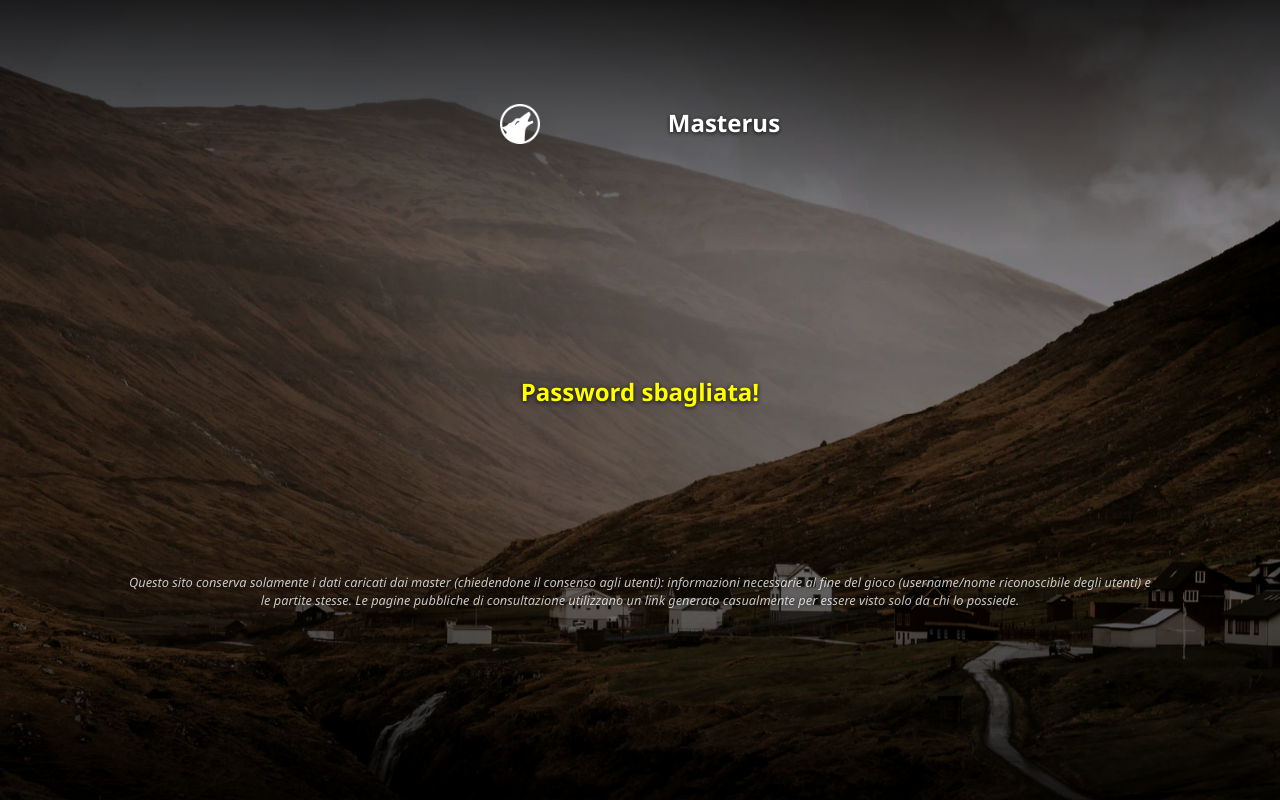
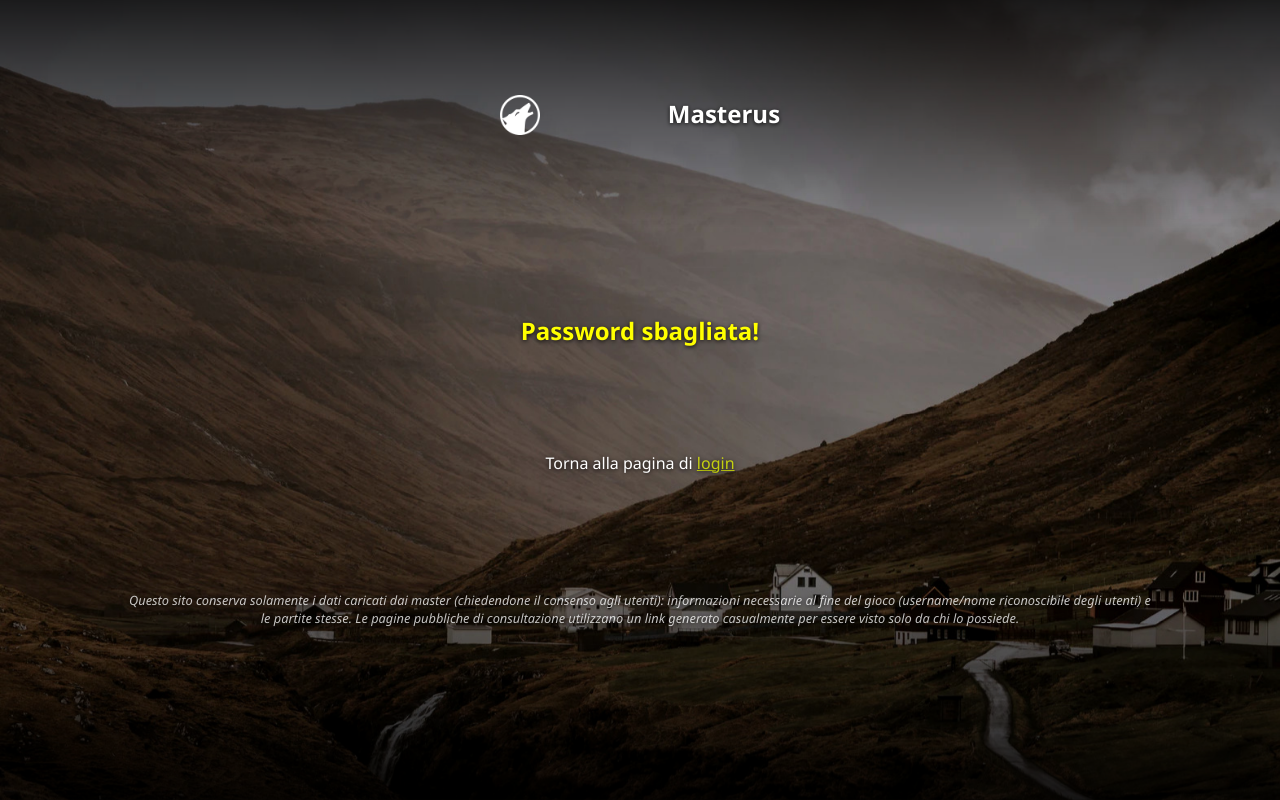
Before and after one commit to diesys/lupus, a PHP site: page /admin.php in a window 1280 px wide. Run offline with PHP 8.4, Linux system fonts and the light colour scheme; some libraries are stand-ins or nearby versions.

Commit message:
fix warning su password sbagliata

```diff
--- a/admin.php
+++ b/admin.php
@@ -58,6 +58,7 @@
 
 <?php } if ($error != "") { ?>
     <h2 style="color:yellow;"><?php echo($error);?></h2>
+    <p>Torna alla pagina di <a href="login.php">login</a></p>
 <?php } ?>
 </center>
 
```
